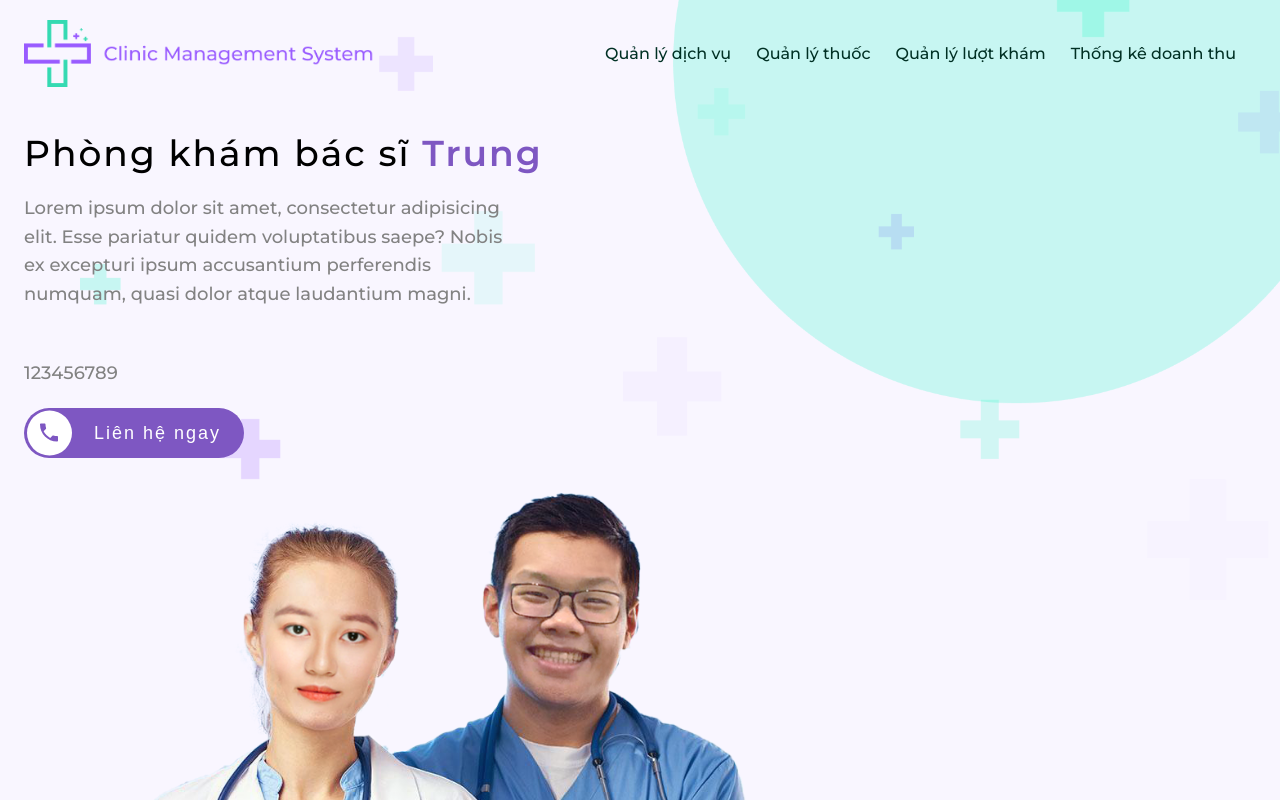
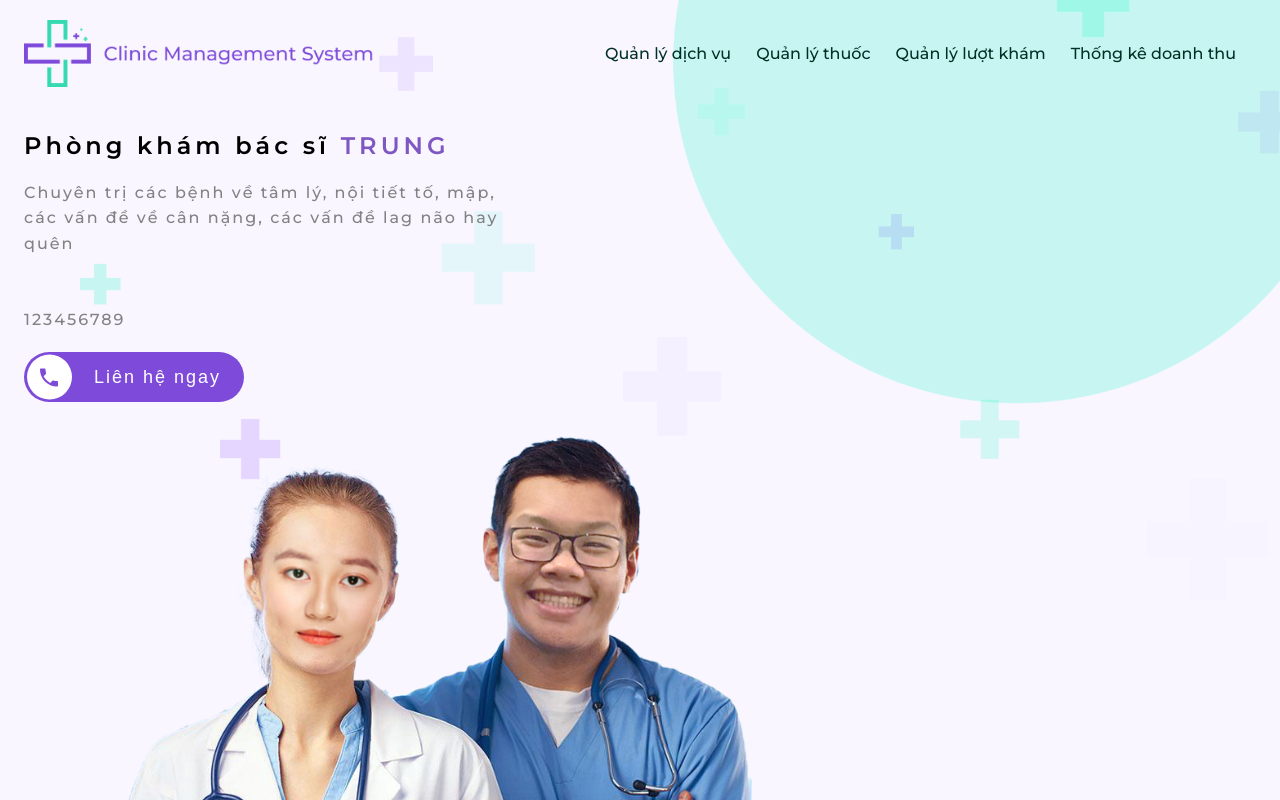
Before and after one commit to honggiakhanh/clinicms, a React (Create React App) app: page / in a window 1280 px wide. Shown: the top 800 px of the page. Built offline with nearby package versions, Linux system fonts and the light colour scheme.

Commit message:
new edit

```diff
--- a/src/pages/LandingPage/components/Hero/HeroCta/HeroCta.js
+++ b/src/pages/LandingPage/components/Hero/HeroCta/HeroCta.js
@@ -1,5 +1,6 @@
 import PhoneIcon from '@material-ui/icons/Phone';
 import useStyles from './styles';
+
 const HeroCta = () => {
   const classes = useStyles();
   return (
--- a/src/pages/LandingPage/components/Hero/HeroCta/styles.js
+++ b/src/pages/LandingPage/components/Hero/HeroCta/styles.js
@@ -1,5 +1,4 @@
 import { makeStyles } from '@material-ui/core';
-import { deepPurple } from '@material-ui/core/colors';
 
 export default makeStyles({
   button: {
@@ -10,12 +9,12 @@ export default makeStyles({
     border: 'none',
     outline: 'none',
     cursor: 'pointer',
-    background: deepPurple[400],
+    background: "#7D4AD9",
     '&:hover > div': {
       width: 214,
     },
     '&:hover > span': {
-      color: deepPurple[400],
+      color: "#7D4AD9",
     },
   },
   buttonIconOuter: {
@@ -46,6 +45,6 @@ export default makeStyles({
     top: '50%',
     transform: 'translateY(-50%)',
     left: '10px',
-    color: deepPurple[400],
+    color: "#7D4AD9",
   },
 });
--- a/src/pages/LandingPage/components/Hero/HeroDesc/HeroDesc.js
+++ b/src/pages/LandingPage/components/Hero/HeroDesc/HeroDesc.js
@@ -7,9 +7,7 @@ const HeroDesc = () => {
   return (
     <Fragment>
       <p className={clsx(classes.heroDescBase, classes.heroDescContent)}>
-        Lorem ipsum dolor sit amet, consectetur adipisicing elit. Esse pariatur
-        quidem voluptatibus saepe? Nobis ex excepturi ipsum accusantium
-        perferendis numquam, quasi dolor atque laudantium magni.
+      Chuyên trị các bệnh về tâm lý, nội tiết tố, mập, các vấn đề về cân nặng, các vấn đề lag não hay quên
       </p>
       <p className={clsx(classes.heroDescBase, classes.heroDescPhone)}>
         123456789
--- a/src/pages/LandingPage/components/Hero/HeroDesc/styles.js
+++ b/src/pages/LandingPage/components/Hero/HeroDesc/styles.js
@@ -2,10 +2,11 @@ import { makeStyles } from '@material-ui/core';
 
 export default makeStyles({
   heroDescBase: {
-    fontSize: 18,
+    fontSize: "1em",
     fontWeight: 500,
     color: '#828282',
     lineHeight: 1.6,
+    letterSpacing: "2px"
   },
   heroDescContent: {
     maxWidth: 500,
--- a/src/pages/LandingPage/components/Hero/HeroTitle/HeroTitle.js
+++ b/src/pages/LandingPage/components/Hero/HeroTitle/HeroTitle.js
@@ -4,7 +4,7 @@ const HeroTitle = () => {
   const classes = useStyles();
   return (
     <Typography variant='h1' className={classes.heroTitle}>
-      Phòng khám bác sĩ <span>Trung</span>
+      Phòng khám bác sĩ <span>TRUNG</span>
     </Typography>
   );
 };
--- a/src/pages/LandingPage/components/Hero/HeroTitle/styles.js
+++ b/src/pages/LandingPage/components/Hero/HeroTitle/styles.js
@@ -3,9 +3,9 @@ import { deepPurple } from '@material-ui/core/colors';
 
 export default makeStyles({
   heroTitle: {
-    fontSize: 36,
-    fontWeight: 500,
-    letterSpacing: 2,
+    fontSize: "1.5em",
+    fontWeight: 600,
+    letterSpacing: 4,
     marginBottom: 20,
     '& > span': {
       color: deepPurple[400],
--- /dev/null
+++ b/src/pages/Medicine/Medicine.js
@@ -0,0 +1,13 @@
+import React from 'react'
+import useStyles from './styles';
+import BaseContainer from 'core/layout/BaseContainer/Container';
+
+const Medicine = () => {
+    return (
+        <BaseContainer>
+            <div>Medicine</div>
+        </BaseContainer>
+    )
+}
+
+export default Medicine
--- /dev/null
+++ b/src/pages/Medicine/styles.js
@@ -0,0 +1,5 @@
+import { makeStyles } from '@material-ui/core';
+
+export default makeStyles({
+
+})
--- a/src/routes.js
+++ b/src/routes.js
@@ -1,6 +1,7 @@
 import { BrowserRouter as Router, Switch, Route } from 'react-router-dom';
 import Main from 'core/layout/MainLayout/Main';
 import LandingPage from 'pages/LandingPage/LandingPage';
+import Medicine from 'pages/Medicine/Medicine'
 
 const AppRouter = () => {
   return (
@@ -8,7 +9,7 @@ const AppRouter = () => {
       <Main>
         <Switch>
           <Route path='/' exact component={LandingPage} />
-          {/* <Route path='/medicine' exact component={Medicine} /> */}
+          <Route path='/medicine' exact component={Medicine} />
         </Switch>
       </Main>
     </Router>
```
Also changed, not shown: src/pages/LandingPage/LandingPage.js (+5 -5 lines), src/assets/img/NavbarLogo.png.
